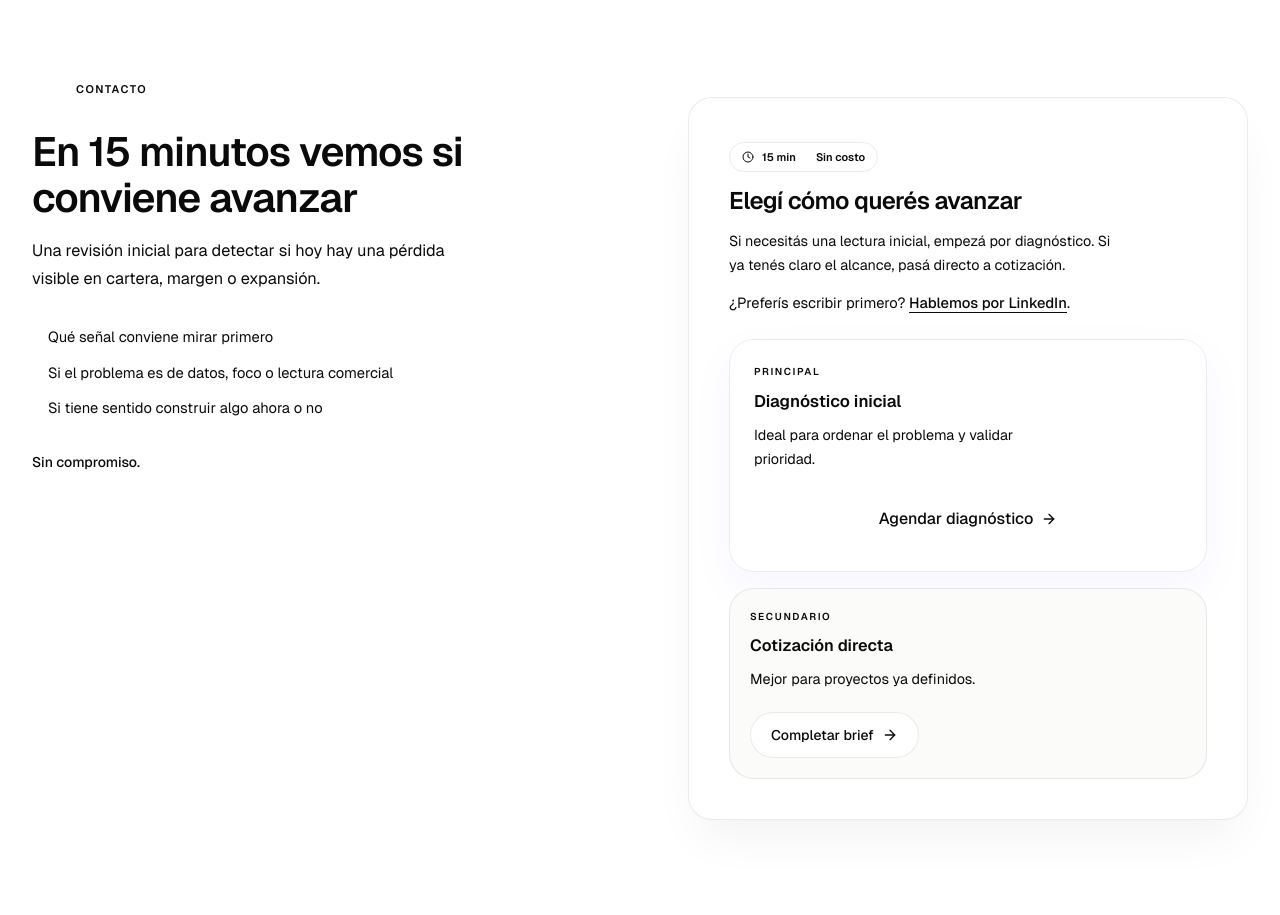
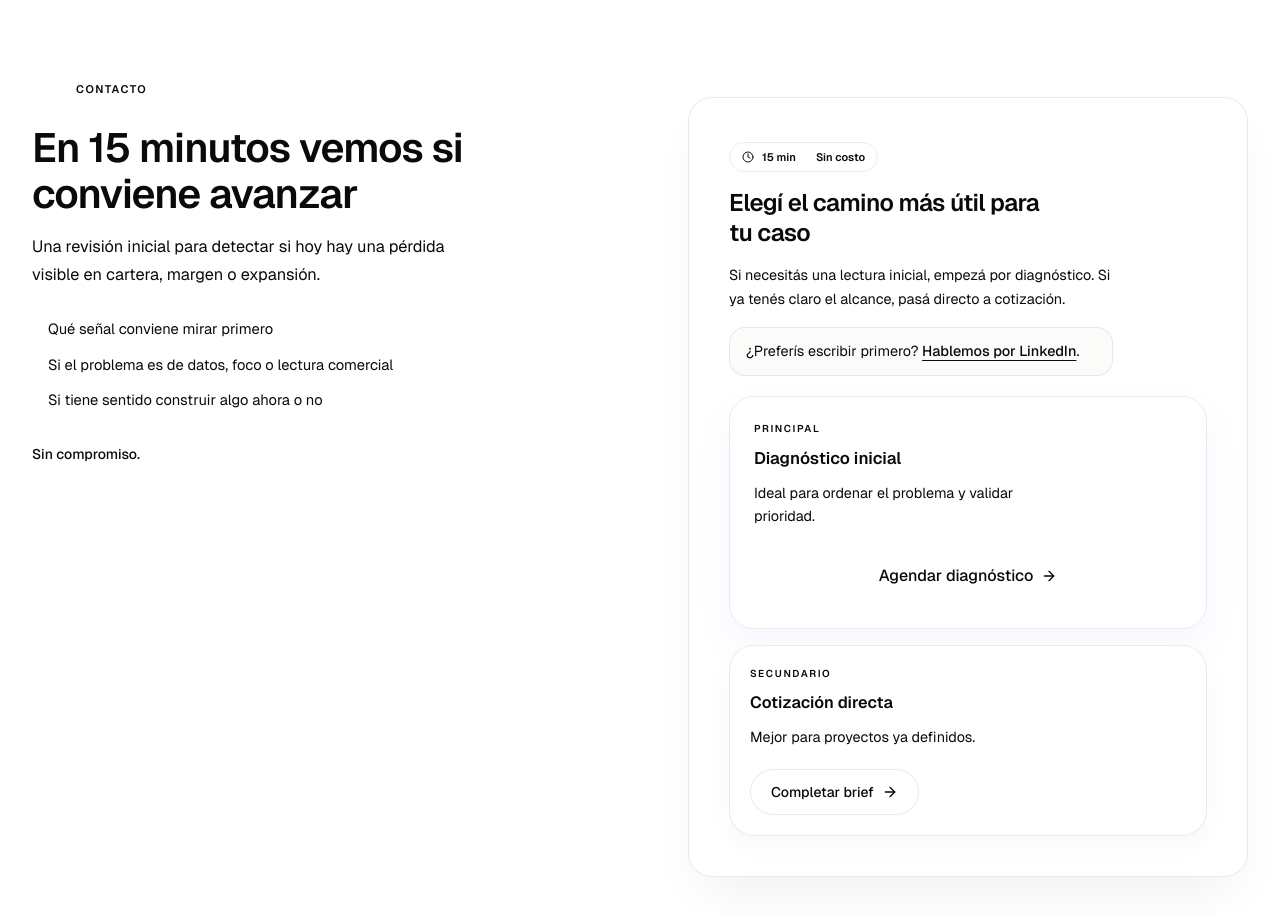
Before and after one commit to AluenIriarte/WebPage, a React (Vite) app: page / in a window 1280 px wide. Shown: the part 3920-4835 px from the top of the page. Built offline with nearby package versions, Linux system fonts and the light colour scheme.

Commit message:
refine(contact): improve hierarchy spacing and microcopy

```diff
--- a/src/app/components/EntryOffer.tsx
+++ b/src/app/components/EntryOffer.tsx
@@ -11,6 +11,8 @@ const items = [
   "Si el problema es de datos, foco o lectura comercial",
   "Si tiene sentido construir algo ahora o no",
 ];
+
+const cardLabelClassName = "text-[10px] font-semibold uppercase tracking-[0.16em]";
 
 export function EntryOffer() {
   return (
@@ -27,7 +29,7 @@ export function EntryOffer() {
             whileInView={{ opacity: 1, x: 0 }}
             viewport={{ once: true, margin: "-60px" }}
             transition={{ duration: 0.75, ease: [0.22, 1, 0.36, 1] }}
-            className="space-y-8"
+            className="space-y-7"
           >
             <div className="flex items-center gap-3">
               <div className="h-px w-8 rounded-full bg-accent/40" />
@@ -65,7 +67,7 @@ export function EntryOffer() {
               </ul>
             </div>
 
-            <p className="text-sm font-medium text-muted-foreground/68">
+            <p className="pt-1 text-sm font-medium text-muted-foreground/68">
               {"Sin compromiso."}
             </p>
           </motion.div>
@@ -80,8 +82,8 @@ export function EntryOffer() {
             <div className="relative overflow-hidden rounded-3xl border border-border/50 bg-white shadow-2xl shadow-black/[0.06]">
               <div className="h-1 w-full bg-gradient-to-r from-accent/60 via-accent to-accent/60" />
 
-              <div className="space-y-6 p-8 lg:p-10">
-                <div className="space-y-3.5">
+              <div className="space-y-5 p-8 lg:p-10">
+                <div className="space-y-4">
                   <div className="inline-flex items-center gap-2 rounded-full border border-accent/12 bg-accent/8 px-3 py-1.5 text-[11px] font-semibold text-accent">
                     <Clock className="h-3 w-3" />
                     <span>15 min</span>
@@ -90,7 +92,7 @@ export function EntryOffer() {
                   </div>
 
                   <h3 className="max-w-[21rem] text-[1.5rem] font-semibold leading-tight tracking-tight text-foreground">
-                    {"Eleg\u00ed c\u00f3mo quer\u00e9s avanzar"}
+                    {"Eleg\u00ed el camino m\u00e1s \u00fatil para tu caso"}
                   </h3>
 
                   <p className="max-w-[24rem] text-[0.9rem] leading-relaxed text-muted-foreground">
@@ -99,13 +101,13 @@ export function EntryOffer() {
                     }
                   </p>
 
-                  <p className="max-w-[24rem] text-[0.92rem] leading-relaxed text-muted-foreground">
+                  <p className="max-w-[24rem] rounded-2xl border border-border/45 bg-[#FBFBFA] px-4 py-3 text-[0.9rem] leading-relaxed text-muted-foreground">
                     {"\u00bfPrefer\u00eds escribir primero? "}
                     <a
                       href={LINKEDIN_URL}
                       target="_blank"
                       rel="noopener noreferrer"
-                      className="font-medium text-accent underline decoration-accent/30 underline-offset-4 transition-colors hover:text-accent/80 hover:decoration-accent/70"
+                      className="font-medium text-accent underline decoration-accent/35 underline-offset-4 transition-colors hover:text-accent/80 hover:decoration-accent/70"
                     >
                       {"Hablemos por LinkedIn"}
                     </a>
@@ -115,7 +117,7 @@ export function EntryOffer() {
 
                 <div className="space-y-4">
                   <div className="rounded-[1.55rem] border border-accent/18 bg-accent/[0.05] p-6 shadow-[0_16px_40px_rgba(122,92,255,0.06)]">
-                    <p className="text-[10px] font-semibold uppercase tracking-[0.16em] text-accent/52">
+                    <p className={`${cardLabelClassName} text-accent/52`}>
                       PRINCIPAL
                     </p>
                     <p className="mt-2.5 text-[1.05rem] font-semibold text-foreground">
@@ -137,14 +139,14 @@ export function EntryOffer() {
                     </a>
                   </div>
 
-                  <div className="rounded-[1.55rem] border border-border/55 bg-[#FBFBFA] p-5">
-                    <p className="text-[10px] font-semibold uppercase tracking-[0.16em] text-foreground/34">
+                  <div className="rounded-[1.55rem] border border-border/65 bg-white/95 p-5 shadow-[0_10px_26px_rgba(15,23,42,0.03)]">
+                    <p className={`${cardLabelClassName} text-foreground/40`}>
                       SECUNDARIO
                     </p>
-                    <p className="mt-2.5 text-[1.02rem] font-semibold text-foreground">
+                    <p className="mt-2.5 text-[1.02rem] font-semibold text-foreground/95">
                       {"Cotizaci\u00f3n directa"}
                     </p>
-                    <p className="mt-2.5 max-w-[17rem] text-[0.9rem] leading-relaxed text-muted-foreground">
+                    <p className="mt-2.5 max-w-[17rem] text-[0.9rem] leading-relaxed text-muted-foreground/90">
                       {"Mejor para proyectos ya definidos."}
                     </p>
                     <Link
```
